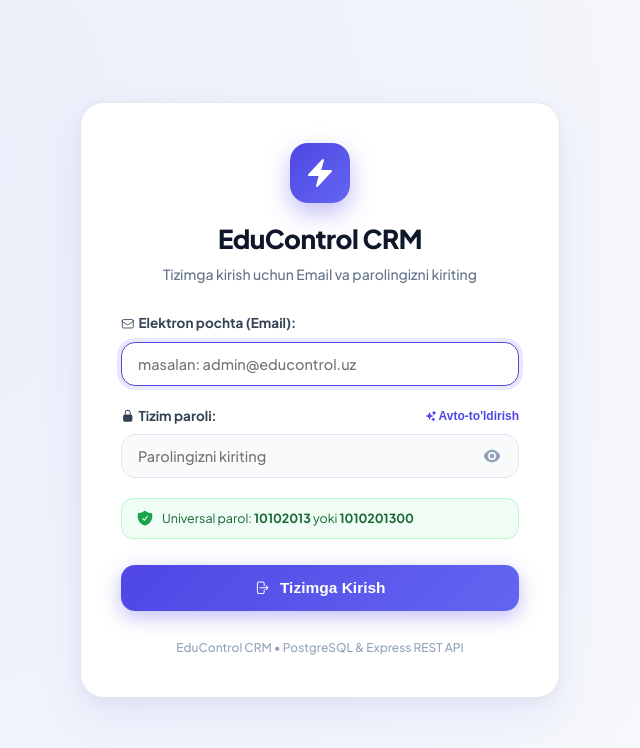
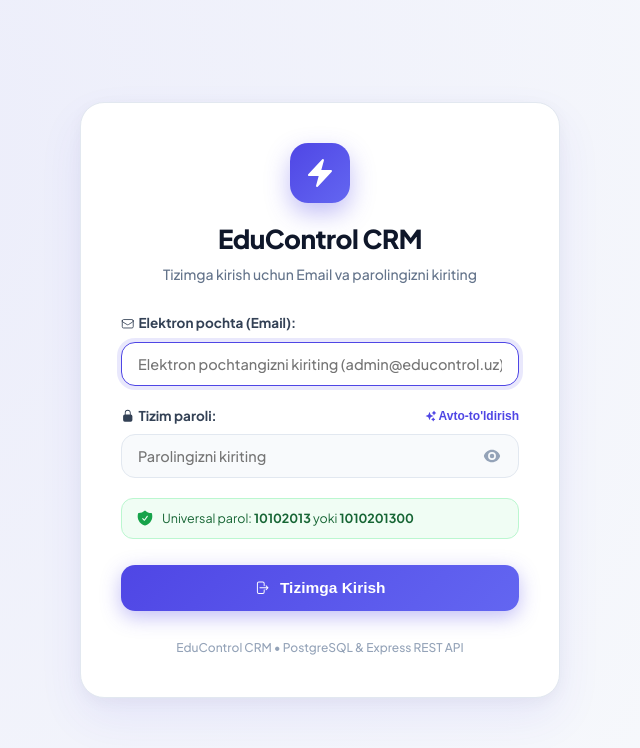
Before and after one commit to Abdulaziz701UZB/Frontend-Backend-Exam, a React (Vite) app in the folder frontend/: page /login in a window 1280 px wide. Shown: the top 748 px of the page, without its empty margins (320-960 px from the left). Built offline with nearby package versions, Linux system fonts and the light colour scheme; no server answers.

Commit message:
Update email placeholder in Login page

```diff
--- a/frontend/src/pages/Login/Login.jsx
+++ b/frontend/src/pages/Login/Login.jsx
@@ -71,7 +71,7 @@ const Login = () => {
               <input
                 type="email"
                 className="login-form-input"
-                placeholder="masalan: admin@educontrol.uz"
+                placeholder="Elektron pochtangizni kiriting (admin@educontrol.uz)"
                 value={email}
                 onChange={(e) => setEmail(e.target.value)}
                 required
```
